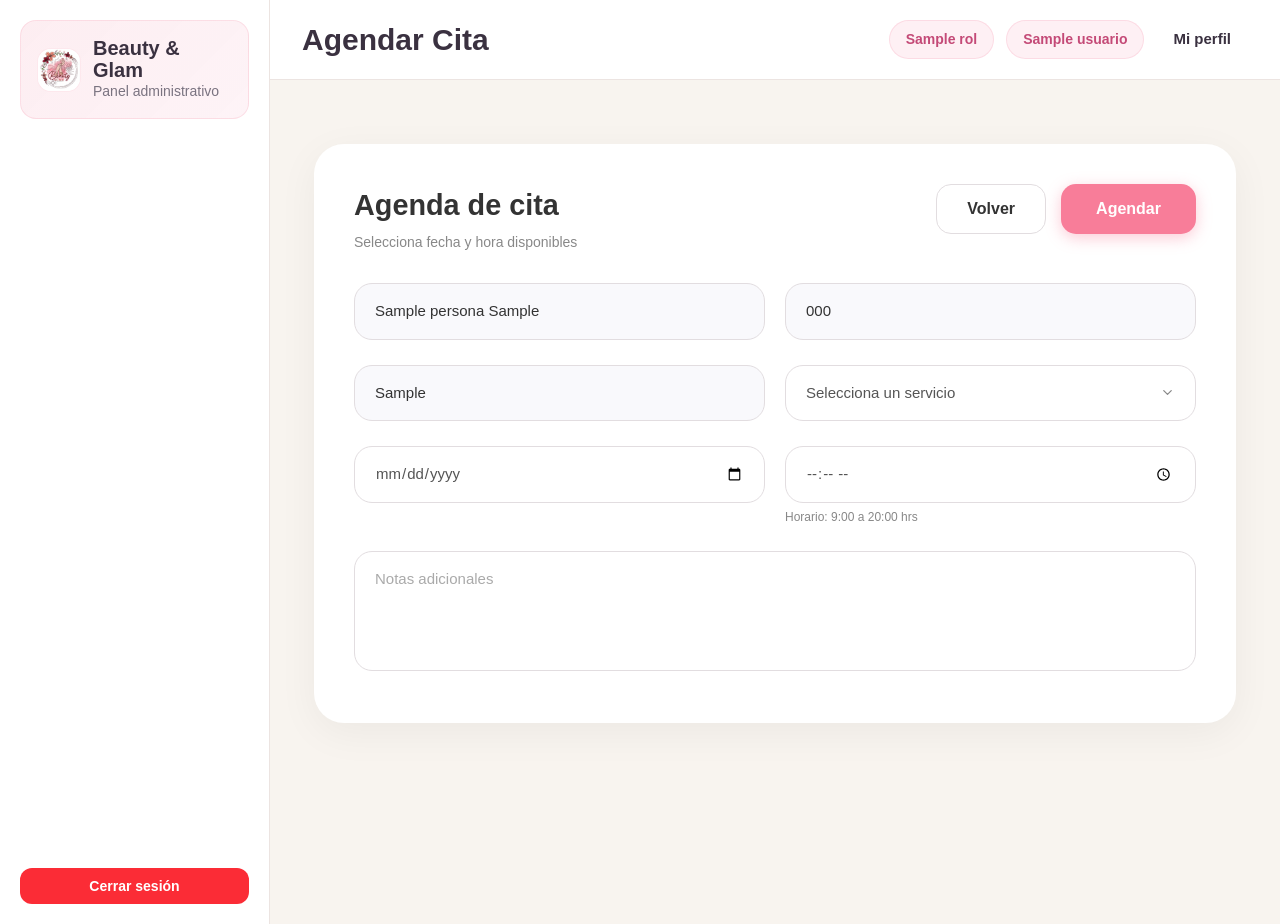
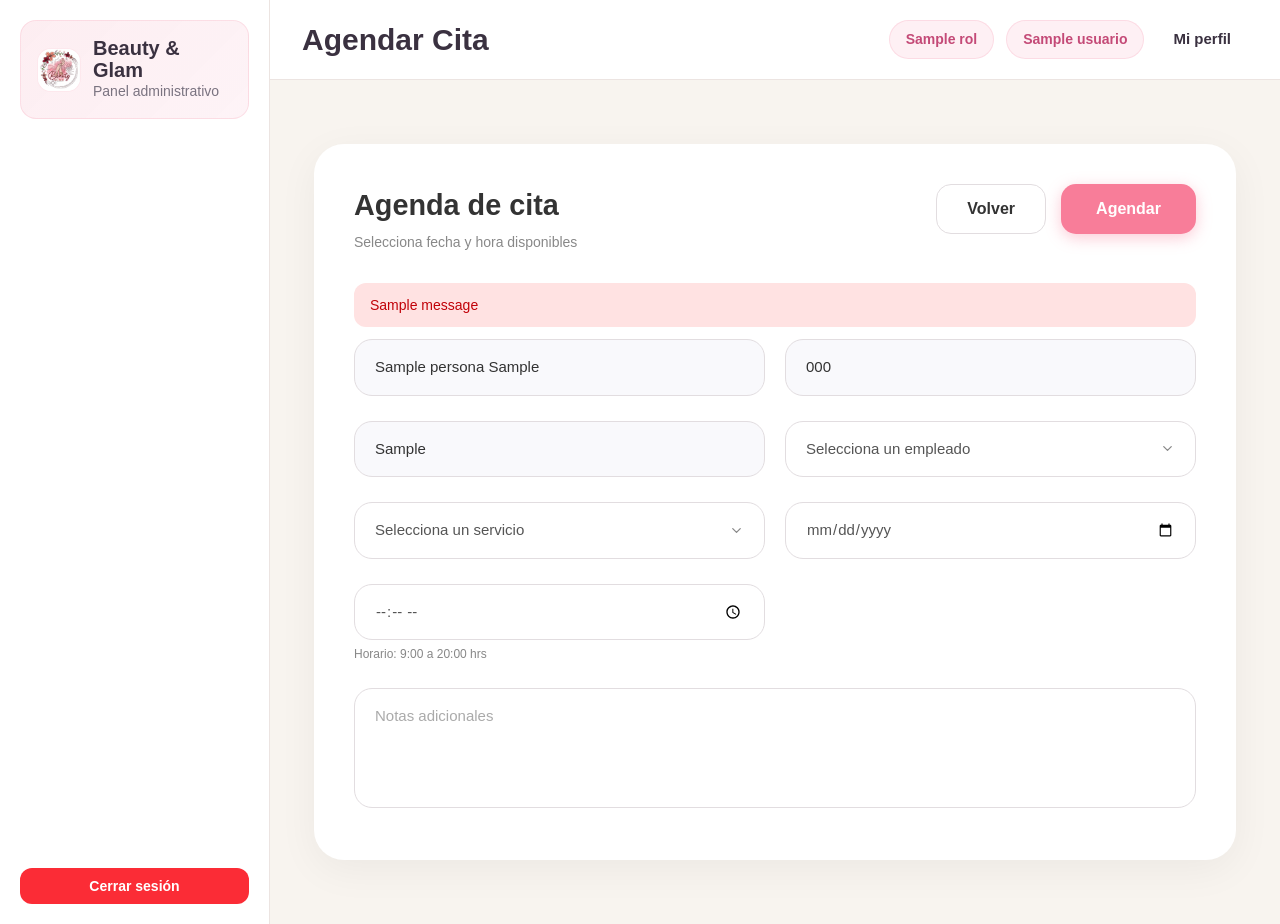
Before and after one commit to IDGS-804-23002351/IDGS_804_BEAUTY_GLAM, a Flask app: page /citas/agendar in a window 1280 px wide. Run offline with Flask 3, Linux system fonts and the light colour scheme; a user stored in the database is signed in; tables that the repository leaves empty hold one stand-in row (values such as "Sample post"); one stand-in notice (Sample message) is shown; parts of the project's set-up code (start-up, migrations or seed data) failed here and were passed over; some libraries are stand-ins or nearby versions.

Commit message:
Se actualizo agendar 11/04/2026

```diff
--- a/modulos/citas/routes.py
+++ b/modulos/citas/routes.py
@@ -915,14 +915,16 @@ def agendar_cita():
         return redirect(url_for('acceso.dashboard'))
 
     servicios = Servicio.query.filter(Servicio.estatus == 'ACTIVO').all()
+    empleados = Empleado.query.filter(Empleado.estatus == 'ACTIVO').all()
 
     if request.method == 'POST':
         fecha = request.form.get('fecha')
         hora = request.form.get('hora')
         id_servicio = request.form.get('id_servicio')
+        id_empleado = request.form.get('id_empleado')
         notas = request.form.get('notas', '')
 
-        if not fecha or not hora or not id_servicio:
+        if not fecha or not hora or not id_servicio or not id_empleado:
             flash('Todos los campos son requeridos', 'danger')
             return redirect(url_for('citas_bp.agendar_cita'))
 
@@ -944,19 +946,57 @@ def agendar_cita():
             ).first()
 
             if not servicio:
-                flash('El servicio seleccionado no existe o no está activo', 'danger')
+                flash('El servicio seleccionado no esta disponible', 'danger')
+                return redirect(url_for('citas_bp.agendar_cita'))
+
+            empleado = Empleado.query.filter(
+                Empleado.id_empleado == int(id_empleado),
+                Empleado.estatus == 'ACTIVO'
+            ).first()
+
+            if not empleado:
+                flash('El empleado seleccionado no esta disponible', 'danger')
+                return redirect(url_for('citas_bp.agendar_cita'))
+
+            cita_existente = db.session.query(Cita).filter(
+                Cita.id_empleado == int(id_empleado),
+                Cita.fecha_hora == fecha_hora_cita,
+                Cita.estatus != 'CANCELADA'
+            ).first()
+
+            if cita_existente:
+                flash('El empleado seleccionado ya tiene una cita agendada en ese horario', 'danger')
                 return redirect(url_for('citas_bp.agendar_cita'))
 
             stock_ok, mensaje_stock = validar_stock_servicio(servicio.id_servicio)
+
             if not stock_ok:
-                flash(f'No se puede registrar la cita porque no hay insumos suficientes. {mensaje_stock}', 'danger')
+                flash(f'No es posible agendar la cita por este momento.', 'danger')
                 return redirect(url_for('citas_bp.agendar_cita'))
 
+            insumos_bajos = []
+            insumos_servicio = db.session.query(InsumoServicio).filter(
+                InsumoServicio.id_servicio == servicio.id_servicio
+            ).all()
+
+            for insumo in insumos_servicio:
+                producto = db.session.query(Producto).filter(
+                    Producto.codigo_producto == insumo.codigo_producto
+                ).first()
+
+                if producto:
+                    stock_actual = Decimal(str(producto.stock_actual if producto.stock_actual is not None else 0))
+                    cantidad_requerida = Decimal(str(insumo.cantidad_utilizada if insumo.cantidad_utilizada is not None else 0))
+
+                    if stock_actual < (cantidad_requerida * 5):
+                        insumos_bajos.append(f"{producto.nombre} (stock: {stock_actual})")
+
+            # Crear la cita
             nueva_cita = Cita(
                 fecha_hora=fecha_hora_cita,
                 estatus='PENDIENTE',
                 id_cliente=cliente_actual.id_cliente,
-                id_empleado=None
+                id_empleado=int(id_empleado)
             )
 
             db.session.add(nueva_cita)
@@ -973,32 +1013,40 @@ def agendar_cita():
 
             db.session.commit()
 
+            # Registrar log de la cita
             registrar_log(
                 current_user.id_usuario,
                 "AGENDAR_CITA",
                 tabla="cita",
                 registro_id=nueva_cita.id_cita,
-                descripcion=f"Cita #{nueva_cita.id_cita} agendada para {fecha_hora_cita}"
+                descripcion=f"Cita #{nueva_cita.id_cita} agendada para {fecha_hora_cita.strftime('%d/%m/%Y %H:%M')} con empleado {empleado.id_empleado} para servicio {servicio.nombre_servicio}"
             )
 
-            flash(
-                f'Cita agendada exitosamente para {fecha_hora_cita.strftime("%d/%m/%Y %H:%M")}',
-                'success'
-            )
+            # Mensaje de éxito
+            mensaje_exito = f'Cita agendada exitosamente para {fecha_hora_cita.strftime("%d/%m/%Y %H:%M")}'
+
+            if insumos_bajos:
+                mensaje_exito += f'\n\nAdvertencia: Algunos productos tienen stock bajo:\n- ' + '\n- '.join(insumos_bajos)
+                mensaje_exito += '\n\nTe recomendamos contactar al establecimiento para confirmar disponibilidad.'
+                flash(mensaje_exito, 'warning')
+            else:
+                flash(mensaje_exito, 'success')
+
             return redirect(url_for('citas_bp.mis_citas_cliente'))
 
         except Exception as e:
             db.session.rollback()
-            print(f"ERROR: {str(e)}")
+            print(f"ERROR al agendar cita: {str(e)}")
             flash(f'Error al agendar la cita: {str(e)}', 'danger')
+            return redirect(url_for('citas_bp.agendar_cita'))
 
     return render_template(
         'vistaClientes/citas/agendar_cita.html',
         cliente_actual=cliente_actual,
         servicios=servicios,
+        empleados=empleados,
         datetime=datetime
     )
-
 
 @citas_bp.route('/citas/mis-citas')
 @login_required
@@ -1065,12 +1113,20 @@ def detalle_cita_cliente():
     pago = Pago.query.filter_by(id_cita=cita.id_cita).first()
     total = obtener_total_cita(cita.id_cita)
 
+    # Obtener nombre del empleado
+    empleado_nombre = None
+    if cita.id_empleado:
+        empleado = Empleado.query.get(cita.id_empleado)
+        if empleado and empleado.persona:
+            empleado_nombre = f"{empleado.persona.nombre_persona} {empleado.persona.apellidos}"
+
     return render_template(
         'vistaClientes/citas/detalle_cita_cliente.html',
         cita=cita,
         detalles=detalles,
         pago=pago,
-        total=total
+        total=total,
+        empleado_nombre=empleado_nombre  # <-- Pasar nombre del empleado al template
     )
 
 
--- a/templates/vistaClientes/citas/agendar_cita.html
+++ b/templates/vistaClientes/citas/agendar_cita.html
@@ -178,8 +178,17 @@
           <button type="submit" class="btn-agendar" id="submitBtn">Agendar</button>
         </div>
       </div>
+      {% with messages = get_flashed_messages() %}
+        {% if messages %}
+            {% for message in messages %}
+                <div class="mb-3 rounded-xl bg-red-100 px-4 py-3 text-sm text-red-700">
+                    {{ message }}
+                </div>
+            {% endfor %}
+        {% endif %}
+    {% endwith %}
+      <div class="form-grid">
 
-      <div class="form-grid">
         <div class="form-group">
           <input type="text" class="form-control" value="{{ cliente_actual.persona.nombre_persona }} {{ cliente_actual.persona.apellidos }}" readonly>
         </div>
@@ -191,7 +200,17 @@
         <div class="form-group">
           <input type="email" class="form-control" value="{{ cliente_actual.persona.correo if cliente_actual.persona.correo else 'No registrado' }}" readonly>
         </div>
-
+        <!-- En el bloque .form-grid, después del campo id_servicio -->
+        <div class="form-group">
+          <select name="id_empleado" id="id_empleado" class="form-control" required>
+            <option value="">Selecciona un empleado</option>
+            {% for empleado in empleados %}
+              <option value="{{ empleado.id_empleado }}">
+                {{ empleado.persona.nombre_persona }} {{ empleado.persona.apellidos }} - {{ empleado.puesto.nombre_puesto if empleado.puesto else 'Empleado' }}
+              </option>
+            {% endfor %}
+          </select>
+        </div>
         <div class="form-group">
           <select name="id_servicio" id="id_servicio" class="form-control" required>
             <option value="">Selecciona un servicio</option>
--- a/templates/vistaClientes/citas/detalle_cita_cliente.html
+++ b/templates/vistaClientes/citas/detalle_cita_cliente.html
@@ -162,6 +162,10 @@
 
     <div class="info-grid">
       <div class="info-item">
+        <div class="info-label">Empleado</div>
+        <div class="info-value">{{ empleado_nombre if empleado_nombre else 'Por asignar' }}</div>
+      </div>
+      <div class="info-item">
         <div class="info-label">Fecha y Hora</div>
         <div class="info-value">{{ cita.fecha_hora.strftime('%d/%m/%Y %H:%M') if cita.fecha_hora else '' }}</div>
       </div>
```
Also changed, not shown: config.py (+4 -4 lines).
